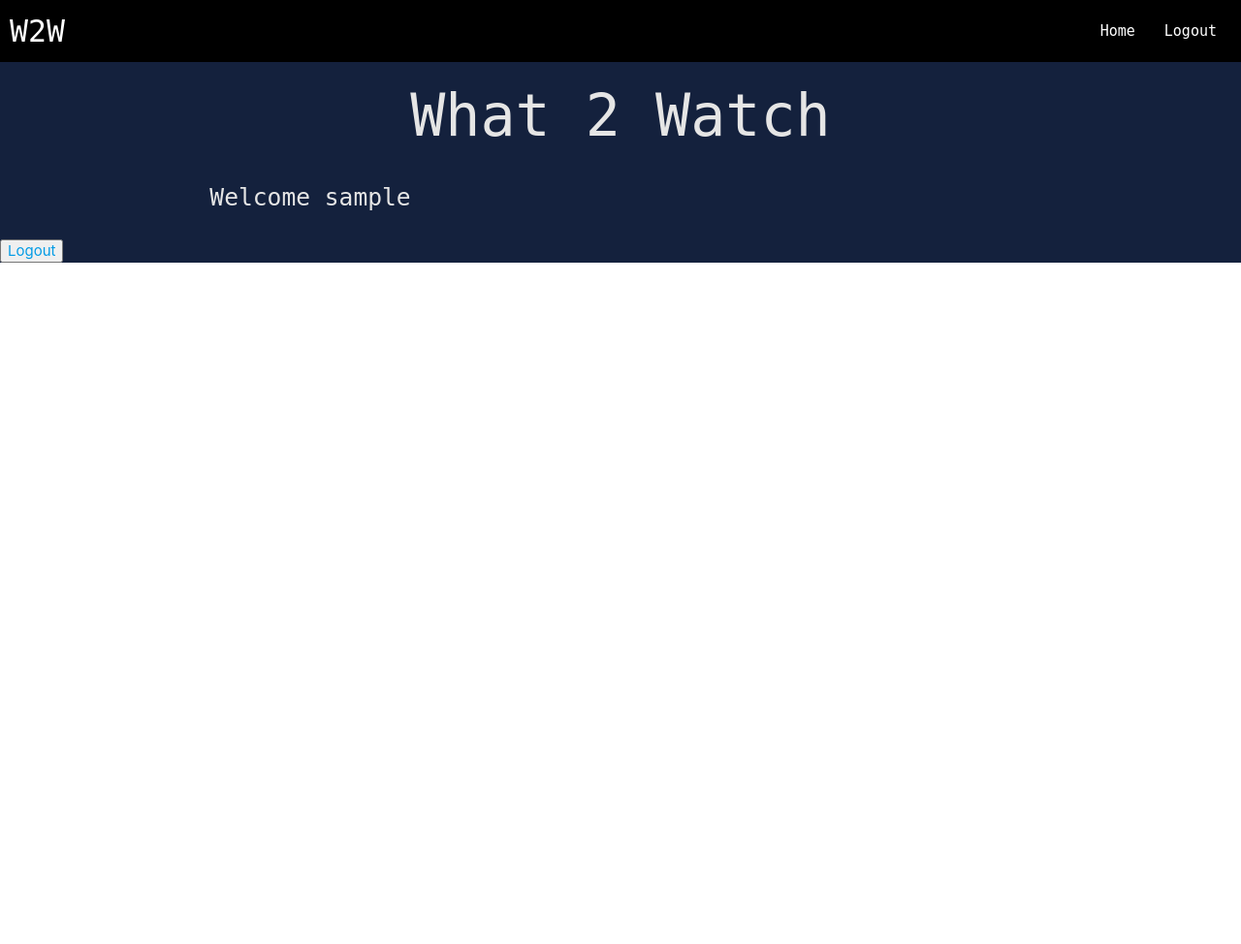
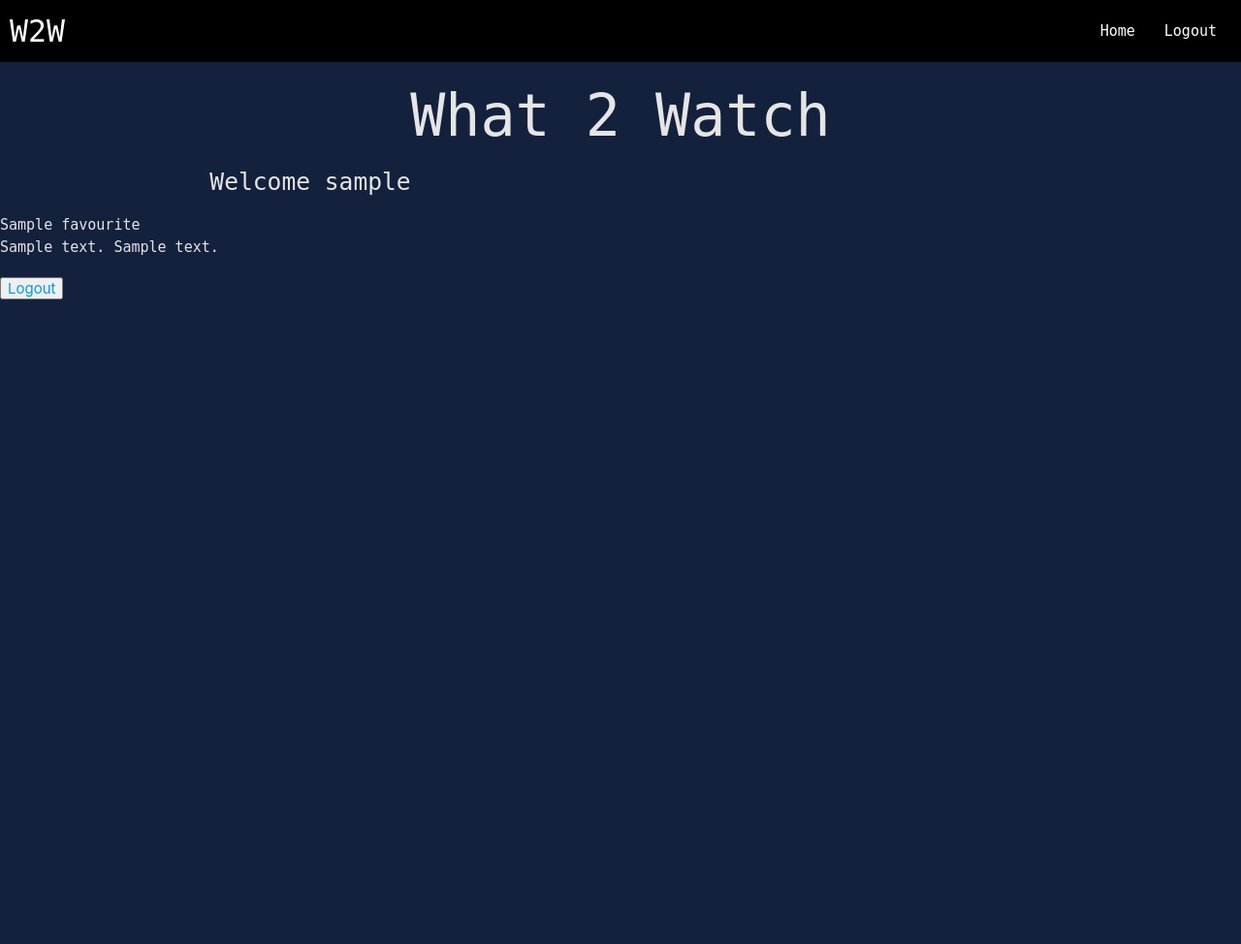
Before and after one commit to Code-Institute-Submissions/TVreview, a Flask app: a page that uses templates/base.html in a window 1280 px wide. Shown: the whole page at 97% size. Before the commit the page ends 271 px from the top, so only its background shows below. Run offline with Flask 2, Linux system fonts and the light colour scheme; the visitor is signed in with stand-in values (Sample User, id 1); a database or web service that is not in the repository returns one stand-in record (values such as "Sample title"); some libraries are stand-ins or nearby versions; some web fonts are replaced.

Commit message:
edited section css so looks better, favourites linked to database, favourites and ratings only posted if user has not already posted, profile.html displays favourites and reviews done by user

```diff
--- a/app.py
+++ b/app.py
@@ -82,9 +82,11 @@ def profile(username):
     # get user's username from database
     username = mongo.db.users.find_one(
         {"username": session["user"]})["username"]
-
+    favourites = mongo.db.favourites.find({"user": session["user"]})
+    reviews = mongo.db.reviews.find({"review_by": session["user"]})
     if session["user"]:
-        return render_template("profile.html", username=username)
+        return render_template("profile.html",
+        username=username, favourites=favourites, reviews=reviews)
 
     return redirect(url_for('login'))
 
@@ -144,81 +146,135 @@ def addreview(show_id):
 @app.route('/1star/<show_id>', methods=['GET', 'POST'])
 def oneStar(show_id):
     if request.method == "POST":
-        try:
-            star = {
-                "rating_for": show_id,
-                "rating": 1,
-                "rating_by": session["user"]
-            }
-            rating = mongo.db.ratings
-            rating.insert_one(star)
-            return render_template("addreview.html")
-        except Exception:
-            return redirect(url_for("error"))
+        existing_rating = mongo.db.ratings.find_one(
+            {"rating_by": session["user"], "rating_for": show_id})
+        if existing_rating:
+            flash("You have already rated this")
+            return redirect(url_for("tvshow", show_id=show_id))
+        else:
+            try:
+                star = {
+                    "rating_for": show_id,
+                    "rating": 1,
+                    "rating_by": session["user"]
+                }
+                rating = mongo.db.ratings
+                rating.insert_one(star)
+                return render_template("addreview.html")
+            except Exception:
+                return redirect(url_for("error"))
 
 
 @app.route('/2star/<show_id>', methods=['GET', 'POST'])
 def twoStar(show_id):
     if request.method == "POST":
-        try:
-            star = {
-                "rating_for": show_id,
-                "rating": 2,
-                "rating_by": session["user"]
-            }
-            rating = mongo.db.ratings
-            rating.insert_one(star)
-            return redirect(url_for("tvshow"))
-        except Exception:
-            return redirect(url_for("error"))
+        existing_rating = mongo.db.ratings.find_one(
+            {"rating_by": session["user"], "rating_for": show_id})
+        if existing_rating:
+            flash("You have already rated this")
+            return redirect(url_for("tvshow", show_id=show_id))
+        else:
+            try:
+                star = {
+                    "rating_for": show_id,
+                    "rating": 2,
+                    "rating_by": session["user"]
+                }
+                rating = mongo.db.ratings
+                rating.insert_one(star)
+                return render_template("addreview.html")
+            except Exception:
+                return redirect(url_for("error"))
 
 
 @app.route('/3star/<show_id>', methods=['GET', 'POST'])
 def threeStar(show_id):
     if request.method == "POST":
-        try:
-            star = {
-                "rating_for": show_id,
-                "rating": 3,
-                "rating_by": session["user"]
-            }
-            rating = mongo.db.ratings
-            rating.insert_one(star)
-            return redirect(url_for("tvshow"))
-        except Exception:
-            return redirect(url_for("error"))
+        existing_rating = mongo.db.ratings.find_one(
+            {"rating_by": session["user"], "rating_for": show_id})
+        if existing_rating:
+            flash("You have already rated this")
+            return redirect(url_for("tvshow", show_id=show_id))
+        else:
+            try:
+                star = {
+                    "rating_for": show_id,
+                    "rating": 3,
+                    "rating_by": session["user"]
+                }
+                rating = mongo.db.ratings
+                rating.insert_one(star)
+                return render_template("addreview.html")
+            except Exception:
+                return redirect(url_for("error"))
 
 
 @app.route('/4star/<show_id>', methods=['GET', 'POST'])
 def fourStar(show_id):
     if request.method == "POST":
-        try:
-            star = {
-                "rating_for": show_id,
-                "rating": 4,
-                "rating_by": session["user"]
-            }
-            rating = mongo.db.ratings
-            rating.insert_one(star)
-            return redirect(url_for("tvshow"))
-        except Exception:
-            return redirect(url_for("error"))
+        existing_rating = mongo.db.ratings.find_one(
+            {"rating_by": session["user"], "rating_for": show_id})
+        if existing_rating:
+            flash("You have already rated this")
+            return redirect(url_for("tvshow", show_id=show_id))
+        else:
+            try:
+                star = {
+                    "rating_for": show_id,
+                    "rating": 4,
+                    "rating_by": session["user"]
+                }
+                rating = mongo.db.ratings
+                rating.insert_one(star)
+                return render_template("addreview.html")
+            except Exception:
+                return redirect(url_for("error"))
 
 
 @app.route('/5star/<show_id>', methods=['GET', 'POST'])
 def fiveStar(show_id):
     if request.method == "POST":
-        try:
-            star = {
-                "rating_for": show_id,
-                "rating": 5,
-                "rating_by": session["user"]
-            }
-            rating = mongo.db.ratings
-            rating.insert_one(star)
-            return redirect(url_for("tvshow"))
-        except Exception:
-            return redirect(url_for("error"))
+        existing_rating = mongo.db.ratings.find_one(
+            {"rating_by": session["user"], "rating_for": show_id})
+        if existing_rating:
+            flash("You have already rated this")
+            return redirect(url_for("tvshow", show_id=show_id))
+        else:
+            try:
+                star = {
+                    "rating_for": show_id,
+                    "rating": 5,
+                    "rating_by": session["user"]
+                }
+                rating = mongo.db.ratings
+                rating.insert_one(star)
+                return render_template("addreview.html")
+            except Exception:
+                return redirect(url_for("error"))
+
+# Favourite
+
+
+@app.route('/favourite/<username>/<show_id>', methods=['GET', 'POST'])
+def favourite(username, show_id):
+    if request.method == "POST":
+        # check if already favourited
+        existing_favourite = mongo.db.favourites.find_one(
+            {"user": session["user"], "favourite": show_id})
+        if existing_favourite:
+            flash("this is already on your favourites list")
+            return redirect(url_for("tvshow", show_id=show_id))
+        else:
+            try:
+                favourite = {
+                    "favourite": show_id,
+                    "user": session["user"]
+                }
+                fav = mongo.db.favourites
+                fav.insert_one(favourite)
+                return render_template("addreview.html")
+            except Exception:
+                return redirect(url_for("error"))
 
 
 if __name__ == "__main__":
--- a/static/css/style.css
+++ b/static/css/style.css
@@ -3,6 +3,8 @@
 .custom-text {
     font-family: 'Xanh Mono', monospace;
     color: #e5e5e5;
+    margin-top: 0px;
+    margin-bottom: 0px;
 }
 
 .alert-text {
@@ -16,6 +18,11 @@
     height: 100%;
 }
 
+.section1b {
+    background-color: #14213D;
+    height: 100vh;
+}
+
 .section2 {
     background-color: #3a3a3a;
 }
@@ -26,6 +33,10 @@
 
 .row-custom {
     margin-bottom: 0%;
+}
+
+.inline {
+    display: inline-block;
 }
 /*--------------nav and title-------------------*/
 
@@ -68,8 +79,7 @@
 }
 
 .search-margin {
-    margin: 20px 0px;
-    background-color: rgba(5, 5, 5, 0);
+    background-color:#14213D;
 }
 
 .custom-search-btn {
--- a/templates/addreview.html
+++ b/templates/addreview.html
@@ -1,7 +1,9 @@
 {% extends "base.html" %}
 
 {% block content %}
+<section class="section1">
 <div class="center">
 <p class="custom-text"> Thank you for your submission</p>
 </div>
+</section>
 {% endblock %}
--- a/templates/base.html
+++ b/templates/base.html
@@ -41,13 +41,12 @@
 
     <section class="section1">
     <header class="title">What 2 Watch</header>
-
+    </section>
     {% block content %}
 
 
 
     {% endblock %}
-     </section>
     <section>
     <!--flash messages-->
         {% with messages = get_flashed_messages() %}
--- a/templates/error.html
+++ b/templates/error.html
@@ -1,7 +1,7 @@
 {% extends "base.html" %}
 
 {% block content %}
-
-<h1 class="custom-text center">Whoops! There appears to be an error.</h1>
-
+<section class="section1b">
+<h3 class="custom-text center">Whoops! There appears to be an error.</h3>
+</section>
 {% endblock %}
--- a/templates/index.html
+++ b/templates/index.html
@@ -1,9 +1,9 @@
 {% extends "base.html" %}
 
 {% block content %}
-
-<nav class="search-margin row">
-    <div class="col nav-wrapper z-depth-4 s10 m4 offset-s1 offset-m4">
+<section class="section1b">
+<nav class="search-margin row z-depth-0">
+    <div class="col nav-wrapper s10 m4 offset-s1 offset-m4">
    <form action = "{{ url_for('searchRedirect') }}" method = "POST">
 
         <div class="input-field custom-input custom-search">
--- a/templates/login.html
+++ b/templates/login.html
@@ -1,7 +1,7 @@
 {% extends "base.html" %}
 
 {% block content %}
-
+<section class="section1">
 <div class="row">
     <h3 class="custom-text center col s6">Login</h3>
 </div>
@@ -32,5 +32,5 @@
         <p class="custom-text">Haven't got an account yet?</p> <a href="{{ url_for('signUp') }}" class="custom-text"><button class="waves-effect waves-light btn-small">Sign up</button></a>
     </div>
 </div>
-
+</section>
 {% endblock %}
--- a/templates/profile.html
+++ b/templates/profile.html
@@ -1,12 +1,26 @@
 {% extends "base.html" %}
 
 {% block content %}
-
+<section class="section1b">
 <div class="row">
     <h5 class="custom-text center col s6">Welcome {{ username }}</h5>
 </div>
 <div class="row">
+    <p class="custom-text">
+        {% for favourite in favourites %}
+            {{ favourite.favourite }}
+        {% endfor %}
+    </p>
+<div class="row">
+    <p class="custom-text">
+        {% for review in reviews %}
+            {{ review.review_for }}
+            {{ review.review }}
+        {% endfor %}
+    </p>
+</div>
+<div class="row">
     <button type="button"><a href="{{ url_for ('logout') }}">Logout</a></button>
 </div>
-
+</section>
 {% endblock %}
--- a/templates/search.html
+++ b/templates/search.html
@@ -1,9 +1,10 @@
 {% extends "base.html" %}
 
 {% block content %}
+<section class="section1b">
 
 {% for searchresult in searchresults.results %}
-        <a href="{{ url_for('tvshow', show_id=searchresult['id']) }}" class="custom-text">{{ searchresult['title'] }}</a>
+        <a href="{{ url_for('tvshow', show_id=searchresult['id']) }}" class="custom-text">{{ searchresult['title'] }}<br></a>
 {% endfor %}
-
+</section>
 {% endblock %}
--- a/templates/signup.html
+++ b/templates/signup.html
@@ -1,6 +1,7 @@
 {% extends "base.html" %}
 
 {% block content %}
+<section class="section1">
 <div class="row">
     <h3 class="custom-text center col s6">Sign Up</h3>
 </div>
@@ -38,4 +39,5 @@
         <p class="custom-text">Already got an account?</p> <a href="{{ url_for('login') }}" class="custom-text"><button class="waves-effect waves-light btn-small">Login</button></a>
     </div>
 </div>
+</section>
 {% endblock %}
```
Also changed, not shown: templates/tvshow.html (+13 -9 lines).
